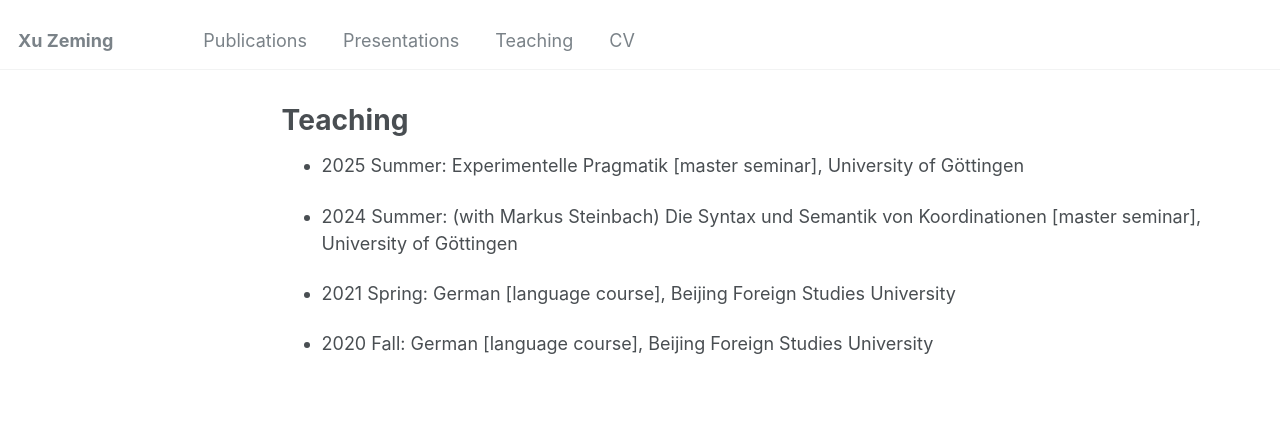
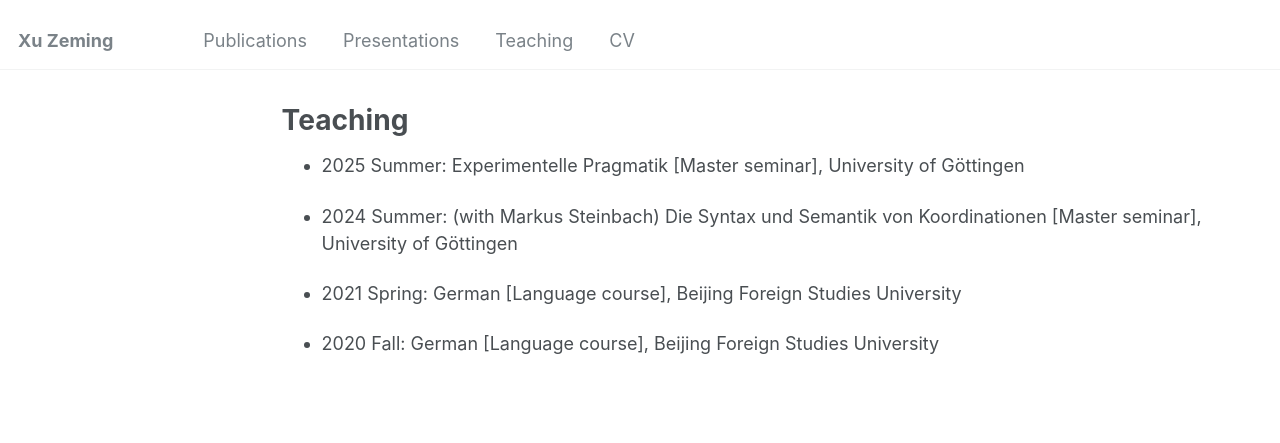
Before and after one commit to xu-zeming/xu-zeming.github.io, a Jekyll site: the page built from _pages/teaching.md, in a window 1280 px wide. Shown: the top 443 px of the page. Built offline with Jekyll 4.4.1, drawn with Linux system fonts in a browser that asks for light colours.

```diff
--- a/_pages/teaching.md
+++ b/_pages/teaching.md
@@ -7,10 +7,10 @@ author_profile: false
 
 {% include base_path %}
 
-* 2025 Summer: Experimentelle Pragmatik [master seminar], University of Göttingen
+* 2025 Summer: Experimentelle Pragmatik [Master seminar], University of Göttingen
 
-* 2024 Summer: (with Markus Steinbach) Die Syntax und Semantik von Koordinationen [master seminar], University of Göttingen
+* 2024 Summer: (with Markus Steinbach) Die Syntax und Semantik von Koordinationen [Master seminar], University of Göttingen
 
-* 2021 Spring: German [language course], Beijing Foreign Studies University
+* 2021 Spring: German [Language course], Beijing Foreign Studies University
 
-* 2020 Fall: German [language course], Beijing Foreign Studies University
+* 2020 Fall: German [Language course], Beijing Foreign Studies University
```
